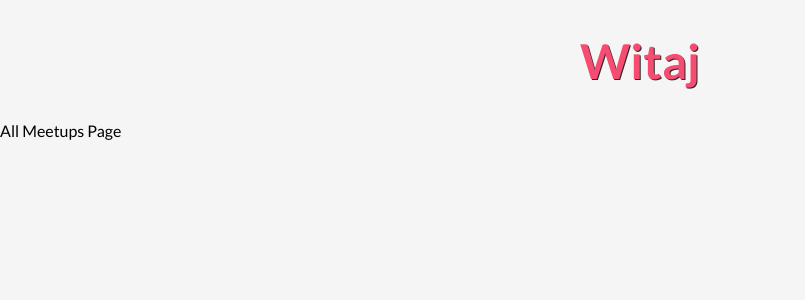
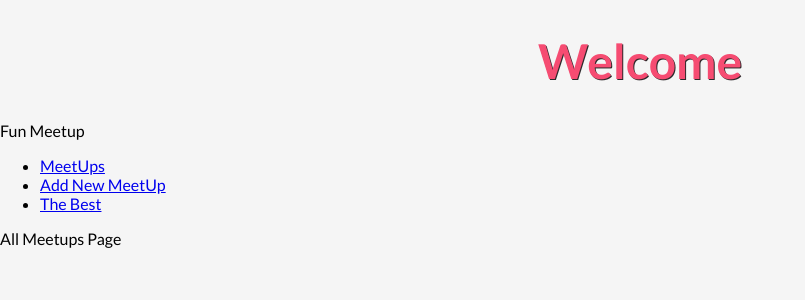
Before and after one commit to mkdirer/MeetApp, a React (Create React App) app: page / in a window 1280 px wide. Shown: the top 300 px of the page, without its empty margins (0-805 px from the left). Built offline with nearby package versions, Linux system fonts and the light colour scheme.

Commit message:
great change in MainNavigation

```diff
--- a/src/App.js
+++ b/src/App.js
@@ -3,13 +3,15 @@ import { Route, Routes } from "react-router-dom";
 import Meetups from "./view/MeetUps";
 import Bests from "./view/Bests";
 import NewMeetup from "./view/NewMeetUp";
+import MainNavigation from "./layaout/MainNavigation";
 
 function App() {
   return (
     <div>
-      <h1>Witaj</h1>
+      <h1>Welcome</h1>
+      <MainNavigation />
       <Routes>
-        <Route path="/" element={<Meetups />} />
+        <Route path="/" element={<Meetups />} exact/>
         <Route path="/new-meetup" element={<NewMeetup />} />
         <Route path="/best" element={<Bests />} />
       </Routes>
--- a/src/layaout/MainNavigation.js
+++ b/src/layaout/MainNavigation.js
@@ -1,10 +1,21 @@
+import { Link } from 'react-router-dom';
+
+import moduleclasses from './MainNavigation.module.css';
 function MainNavigation() {
   return (
     <header>
       <div>Fun Meetup</div>
       <nav>
         <ul>
-          <li>Hej</li>
+          <li>
+            <Link to='/'>MeetUps</Link> {/*"use instead <a href"*/}
+          </li>
+          <li>
+            <Link to='/new-meetup'>Add New MeetUp</Link>
+          </li>
+          <li>
+            <Link to='/best'>The Best</Link>
+          </li>
         </ul>
       </nav>
     </header>
```
Also changed, not shown: src/layaout/MainNavigation.module.css (added).
